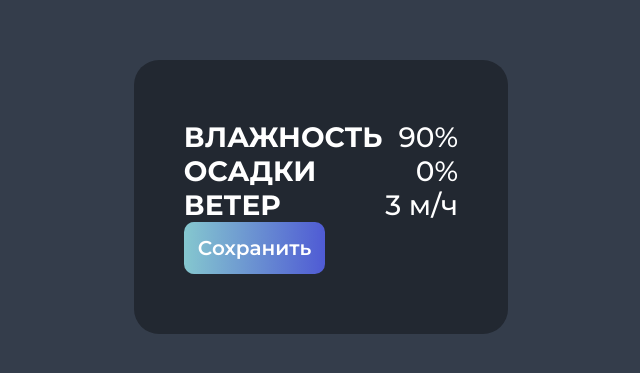
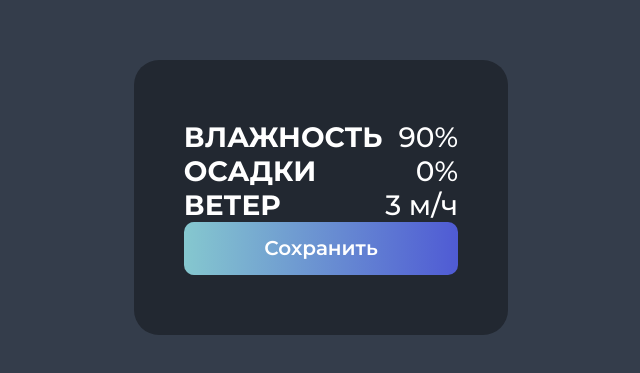
Before and after one commit to itsslava/cloud-buddy, a Vue app: page / in a window 1280 px wide. Shown: the part 211-584 px from the top of the page, without its empty margins (319-959 px from the left). Built offline with nearby package versions, Linux system fonts and the light colour scheme.

Commit message:
style(button): extend Button dimensions and flex layout

```diff
--- a/src/components/button.vue
+++ b/src/components/button.vue
@@ -16,6 +16,15 @@
 	font-size: 20px;
 	font-family: var(--font);
 	cursor: pointer;
+
+	height: 53px;
+
+	width: 100%;
+
+	display: flex;
+	gap: 9px;
+	align-items: center;
+	justify-content: center;
 }
 
 .button:hover {
```
